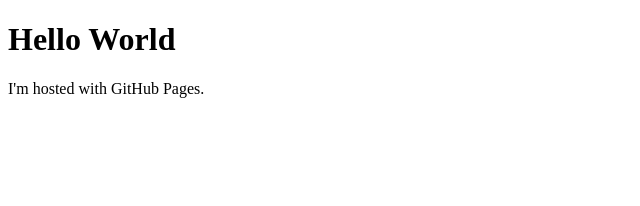
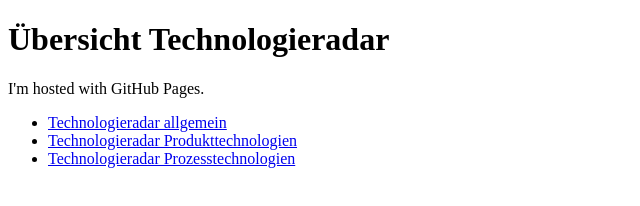
Before and after one commit to scost1/scost1.github.io, a plain HTML site: page index.html in a window 1280 px wide. Shown: the whole page, without its empty margins (0-640 px from the left). Drawn offline with Linux system fonts and the light colour scheme.

Commit message:
Update index.html

```diff
--- a/index.html
+++ b/index.html
@@ -1,7 +1,12 @@
 <!DOCTYPE html>
 <html>
 <body>
-<h1>Hello World</h1>
+<h1>Übersicht Technologieradar</h1>
 <p>I'm hosted with GitHub Pages.</p>
+<ul>
+  <li><a href="https://scost1.github.io/radar_allgemein.html">Technologieradar allgemein</a></li>
+  <li><a href="https://scost1.github.io/radar_allgemein.html">Technologieradar Produkttechnologien</a></li>
+  <li><a href="https://scost1.github.io/radar_allgemein.html">Technologieradar Prozesstechnologien</a></li>
+</ul>
 </body>
 </html>
```
